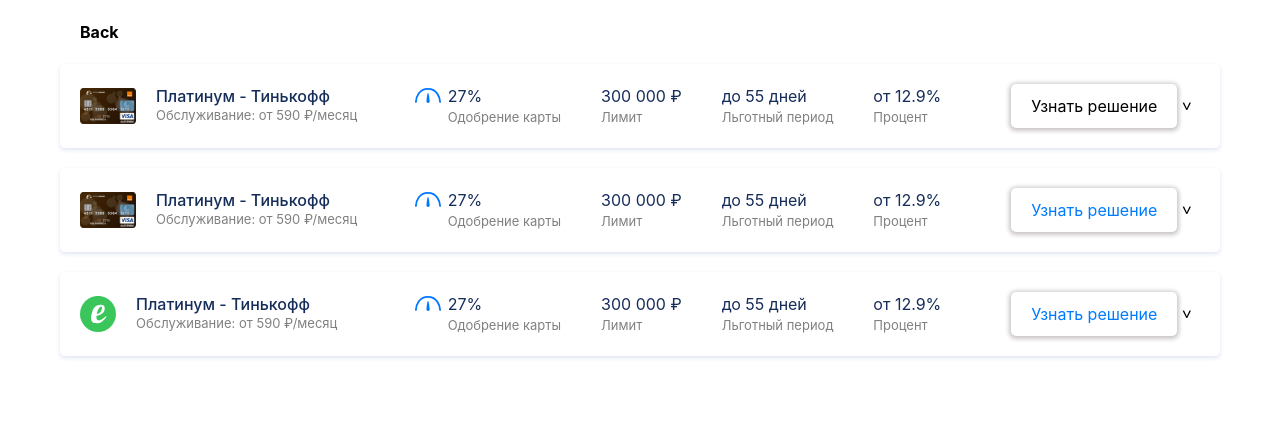
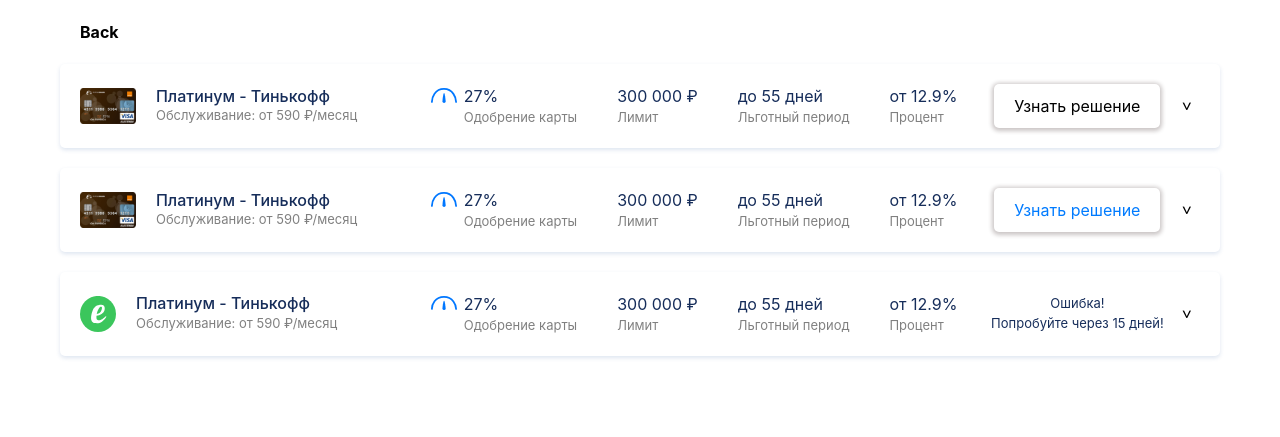
Before and after one commit to Johnhor/Examples, a website: page feed.html in a window 1280 px wide. Drawn offline with nearby package versions, Linux system fonts and the light colour scheme.

Commit message:
update style feed

```diff
--- a/feed.html
+++ b/feed.html
@@ -143,8 +143,7 @@
 			    </div>
 			</li>
 
-
-			<li class='offers-group__list offer-card'>
+				<li class='offers-group__list offer-card'>
 			 <div role='tab' class='offer-card__header'>
 				<img src="images/kapusta.svg" alt='' class='offer-card__logo'>
 				<div class='offer-card__header-wrapper'>
@@ -171,8 +170,9 @@
 			    	</div>
 			    </div>
 			    <div class='offer-card__link'>
-			    		<button type='button' class='button button--succes'>
-			    			<a href='#'>Узнать решение</a></button>
+			    	 <p class='offer-card__notice'>
+			    	 	Ошибка! <br> Попробуйте через 15 дней!
+			    	 </p>
 			    	</div>
 			    	<button type="button" class='offer-card__toggle'>></button>
 			    </div>
--- a/style.css
+++ b/style.css
@@ -183,7 +183,8 @@
      top: 4px;
 }
 .offer-card__link {
-	padding-left: 50px;
+	flex: 0 0 200px;
+	text-align: center;
 }
 .offer-card__option {
 	padding: 0 20px;
@@ -240,3 +241,8 @@
 .offer-card__open .offer-card__value {
 	font-size: 13px;
 }
+.offer-card__notice {
+	margin: 0;
+	text-align: center;
+	font-size: 13px;
+}
```
